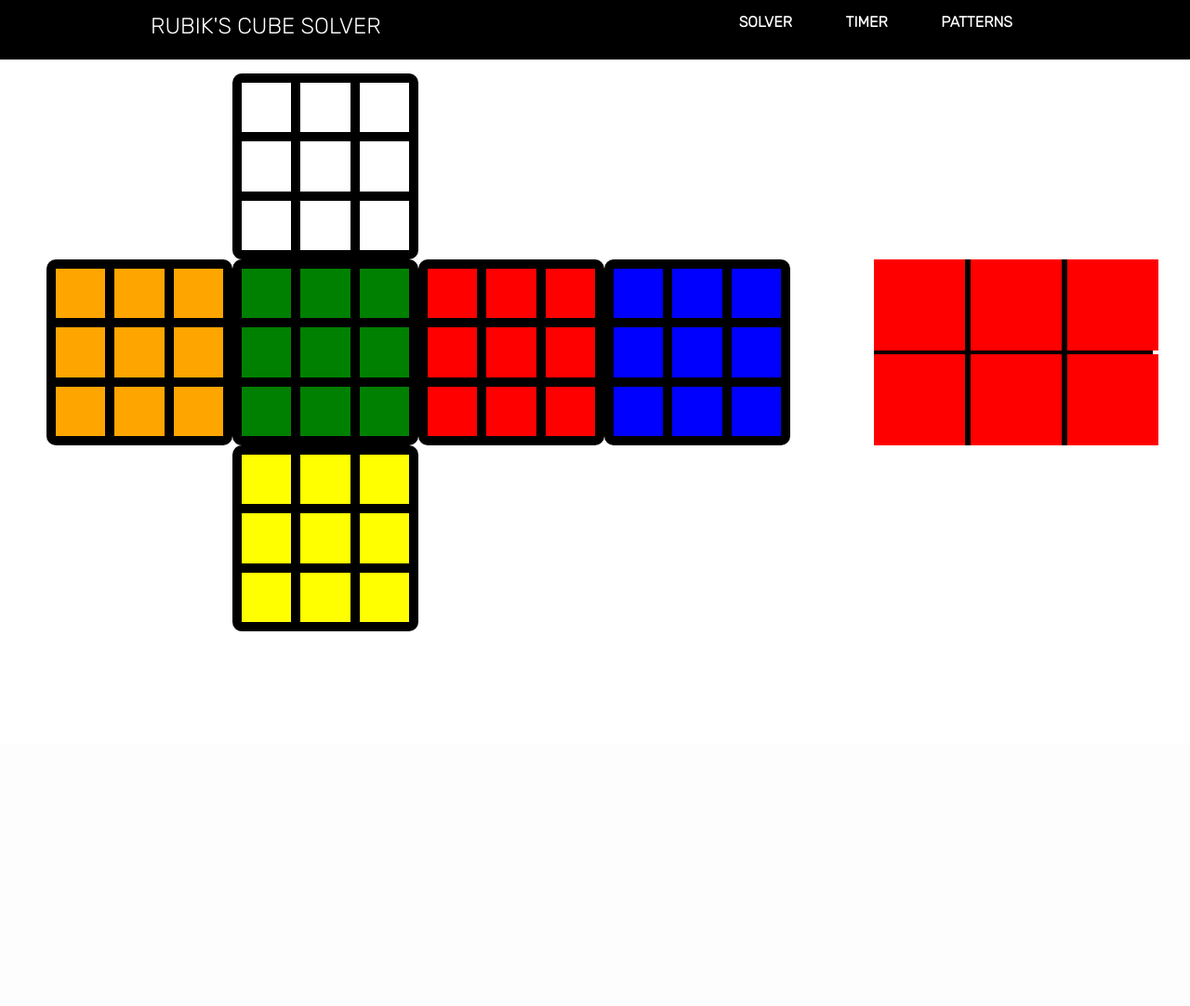
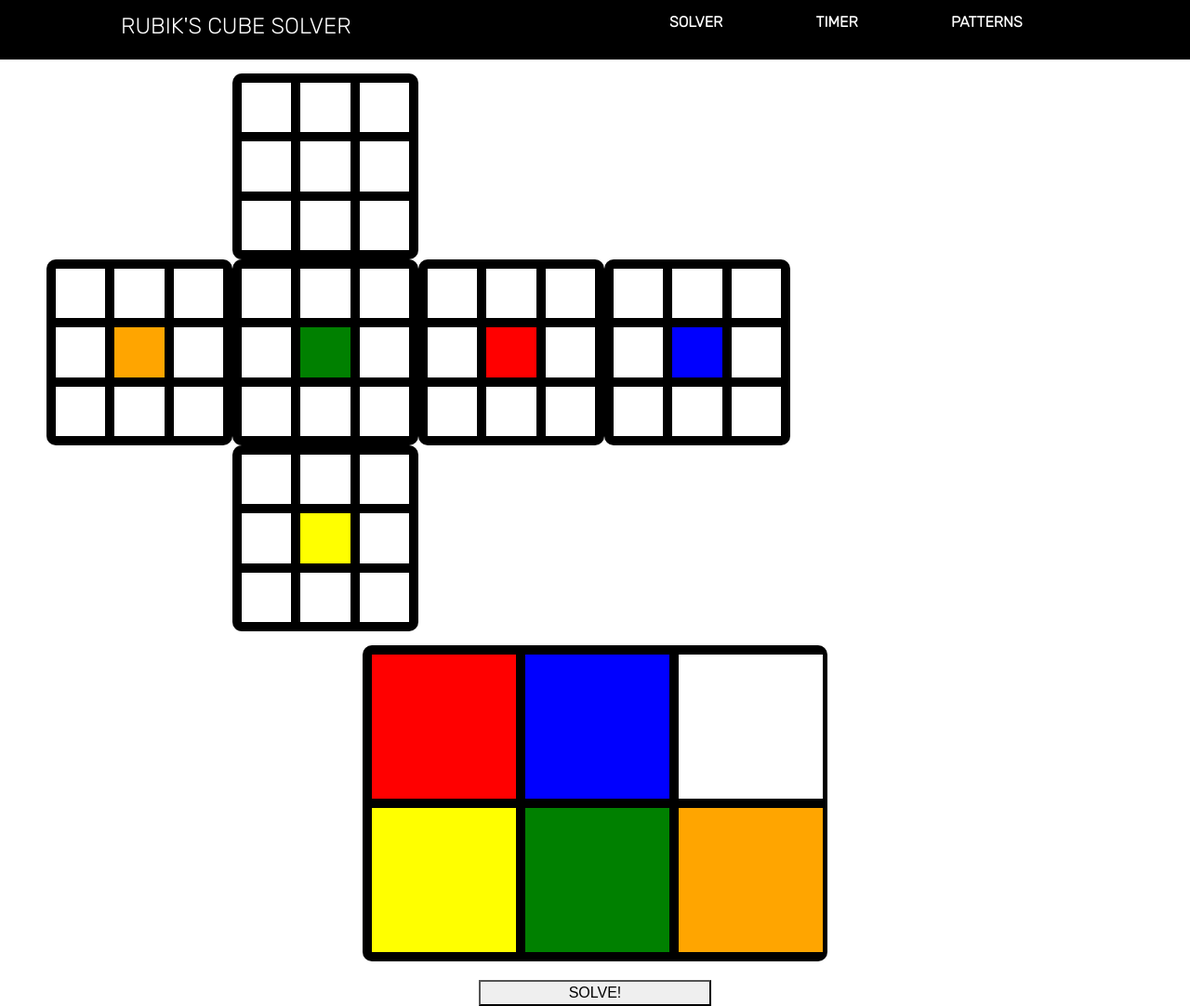
Before and after one commit to K12573/Rubik-s-Cube-Solver, a Flask app: page /solver in a window 1280 px wide. Shown: the whole page at 93% size. Before the commit the page ends 679 px from the top, so only its background shows below. Run offline with Flask 2, Linux system fonts and the light colour scheme; some libraries are stand-ins or nearby versions.

Commit message:
Finish changing colors of cubies => Next steps: Solve the cube

```diff
--- a/website/static/css/main.css
+++ b/website/static/css/main.css
@@ -61,6 +61,9 @@ body{
     aspect-ratio: 1/1;
 }
 
+.color-pallette_face{
+    aspect-ratio: 1/1;
+}
 .white-bg{
     background-color: white;
 }
@@ -173,39 +176,54 @@ nav{
 
 
 .color-pallette{
-    height: 200px;
-    width: 300px;
-    margin: auto auto;
+    height: 340px;
+    width: 500px;
     background-color: black ;
+    display:grid;
+    grid-template-columns: repeat(3, 1fr);
+    gap: 10px;
+    padding:10px;
+    border-radius: 10px;;
 
-    display: grid;
-    grid-template-columns: repeat(3, 1fr);
-    gap: 2%;
 }
 
-.square{
-    aspect-ratio: 1/1;
+.right{
+    margin: auto auto;
+
     display: flex;
+    flex-direction: column;
+    row-gap: 20px;
     align-items: center;
-    background-color: red;
 }
 
-@media screen and (max-width: 1024px){
+.solveButton{
+    width: 50%;
+}
+
+@media screen and (max-width: 1500px){
     .nav-links{
         width: 40%;
     }
-}
 
-@media screen and (max-width: 820px){
 
     .solver{
         flex-direction: column;
     }
+}
+
+@media screen and (max-width: 850px){
+
 
     body{
         overflow-x: hidden;
     }
 
+    .color-pallette{
+        width: 200px;
+        height: 140px;
+
+
+    }
     .wrapper{
         width: 88px;
         height: 88px;
--- /dev/null
+++ b/website/static/js/cubeManager.js
@@ -0,0 +1,56 @@
+// This class's misssion is to control all cubies of the rubik's cube
+
+// It manage each face color and run the solver function to generate the algorithm
+
+const cubies = document.getElementsByClassName('face');
+const colors = document.getElementsByClassName('color-pallette_face');
+let cubieColor = '';
+
+// initialize the 2D array
+
+// creating the 1D array
+var cubeFaces = new Array(6);
+
+// loop through cubeFaces and create a 2D array
+for(let i = 0; i< cubeFaces.length;i++ ){
+    cubeFaces[i] = new Array(9);
+}
+
+// initializing the 2D array
+for(let i = 0; i < cubeFaces.length; i++){
+    for(var j = 0; j < cubeFaces[i].length; j++){
+        cubeFaces[i][j] = "U";
+    }
+}
+
+
+// get the color from the color pallette
+for(let i = 0; i < colors.length; i++){
+    colors[i].addEventListener('click', colorChanger = () => {
+        cubieColor=colors[i].style.backgroundColor;
+
+    });
+}
+
+// "Paint" the cubies by changing their colors and record these in the array
+for(let i = 0; i < cubies.length; i++){
+    cubies[i].addEventListener('click', function handler(){
+        if(cubies[i].id != "U5" && cubies[i].id != "L5" && cubies[i].id != "R5" && cubies[i].id != "B5" && cubies[i].id != "D5" && cubies[i].id != "F5"){
+            cubies[i].style.backgroundColor = cubieColor;
+
+        }
+    });
+
+
+}
+
+//Solver string format: U ==> R => F ==> D ==> L ==> B
+// Dictionary
+/*
+    U => white
+    R => red
+    F => green
+    D => yellow
+    L => orange
+    B => blue
+ */
--- /dev/null
+++ b/website/static/js/cubie.js
@@ -0,0 +1 @@
+// This class is applied to each individual cubie, change their colors
--- a/website/templates/base.html
+++ b/website/templates/base.html
@@ -37,5 +37,8 @@
         <script src="https://code.jquery.com/jquery-3.2.1.slim.min.js" integrity="sha384-KJ3o2DKtIkvYIK3UENzmM7KCkRr/rE9/Qpg6aAZGJwFDMVNA/GpGFF93hXpG5KkN" crossorigin="anonymous"></script>
         <script src="https://cdn.jsdelivr.net/npm/popper.js@1.12.9/dist/umd/popper.min.js" integrity="sha384-ApNbgh9B+Y1QKtv3Rn7W3mgPxhU9K/ScQsAP7hUibX39j7fakFPskvXusvfa0b4Q" crossorigin="anonymous"></script>
         <script src="https://cdn.jsdelivr.net/npm/bootstrap@4.0.0/dist/js/bootstrap.min.js" integrity="sha384-JZR6Spejh4U02d8jOt6vLEHfe/JQGiRRSQQxSfFWpi1MquVdAyjUar5+76PVCmYl" crossorigin="anonymous"></script>
+
+        <script src="{{url_for('static', filename = 'js/cubeManager.js')}}"></script>
+
     </body>
 </html>
--- a/website/templates/solver.html
+++ b/website/templates/solver.html
@@ -10,88 +10,96 @@
     <div class="face-container" id = "cube">
 
         <div class="wrapper white-face ">
-            <div class="face white-bg"></div>
-            <div class="face white-bg"></div>
-            <div class="face white-bg"></div>
-            <div class="face white-bg"></div>
-            <div class="face white-bg"></div>
-            <div class="face white-bg"></div>
-            <div class="face white-bg"></div>
-            <div class="face white-bg"></div>
-            <div class="face white-bg"></div>
+            <div class="face" style="background-color:white" id="U1"></div>
+            <div class="face" style="background-color:white" id="U2"></div>
+            <div class="face" style="background-color:white" id="U3"></div>
+            <div class="face" style="background-color:white" id="U4"></div>
+            <div class="face" style="background-color:white" id="U5"></div>
+            <div class="face" style="background-color:white" id="U6"></div>
+            <div class="face" style="background-color:white" id="U7"></div>
+            <div class="face" style="background-color:white" id="U8"></div>
+            <div class="face" style="background-color:white" id="U9"></div>
         </div>
 
 
         <div class="wrapper orange-face">
-            <div class="face orange-bg"></div>
-            <div class="face orange-bg"></div>
-            <div class="face orange-bg"></div>
-            <div class="face orange-bg"></div>
-            <div class="face orange-bg"></div>
-            <div class="face orange-bg"></div>
-            <div class="face orange-bg"></div>
-            <div class="face orange-bg"></div>
-            <div class="face orange-bg"></div>
+            <div class="face " style="background-color:white" id="L1"></div>
+            <div class="face " style="background-color:white" id="L2"></div>
+            <div class="face " style="background-color:white" id="L3"></div>
+            <div class="face " style="background-color:white" id="L4"></div>
+            <div class="face " style="background-color:orange" id="L5"></div>
+            <div class="face " style="background-color:white" id="L6"></div>
+            <div class="face " style="background-color:white" id="L7"></div>
+            <div class="face " style="background-color:white" id="L8"></div>
+            <div class="face " style="background-color:white" id="L9"></div>
         </div>
 
         <div class="wrapper green-face">
-            <div class="face green-bg"></div>
-            <div class="face green-bg"></div>
-            <div class="face green-bg"></div>
-            <div class="face green-bg"></div>
-            <div class="face green-bg"></div>
-            <div class="face green-bg"></div>
-            <div class="face green-bg"></div>
-            <div class="face green-bg"></div>
-            <div class="face green-bg"></div>
+            <div class="face" style="background-color:white" id="F1"></div>
+            <div class="face" style="background-color:white" id="F2"></div>
+            <div class="face" style="background-color:white" id="F3"></div>
+            <div class="face" style="background-color:white" id="F4"></div>
+            <div class="face" style="background-color:green" id="F5"></div>
+            <div class="face" style="background-color:white" id="F6"></div>
+            <div class="face" style="background-color:white" id="F7"></div>
+            <div class="face" style="background-color:white" id="F8"></div>
+            <div class="face" style="background-color:white" id="F9"></div>
         </div>
 
         <div class="wrapper red-face">
-            <div class="face red-bg"></div>
-            <div class="face red-bg"></div>
-            <div class="face red-bg"></div>
-            <div class="face red-bg"></div>
-            <div class="face red-bg"></div>
-            <div class="face red-bg"></div>
-            <div class="face red-bg"></div>
-            <div class="face red-bg"></div>
-            <div class="face red-bg"></div>
+            <div class="face" style="background-color:white" id="R1"></div>
+            <div class="face" style="background-color:white" id="R2"></div>
+            <div class="face" style="background-color:white" id="R3"></div>
+            <div class="face" style="background-color:white" id="R4"></div>
+            <div class="face" style="background-color:red" id="R5"></div>
+            <div class="face" style="background-color:white" id="R6"></div>
+            <div class="face" style="background-color:white" id="R7"></div>
+            <div class="face" style="background-color:white" id="R8"></div>
+            <div class="face" style="background-color:white" id="R9"></div>
         </div>
 
         <div class="wrapper blue-face">
-            <div class="face blue-bg"></div>
-            <div class="face blue-bg"></div>
-            <div class="face blue-bg"></div>
-            <div class="face blue-bg"></div>
-            <div class="face blue-bg"></div>
-            <div class="face blue-bg"></div>
-            <div class="face blue-bg"></div>
-            <div class="face blue-bg"></div>
-            <div class="face blue-bg"></div>
+            <div class="face" style="background-color:white" id="B1"></div>
+            <div class="face" style="background-color:white" id="B2"></div>
+            <div class="face" style="background-color:white" id="B3"></div>
+            <div class="face" style="background-color:white" id="B4"></div>
+            <div class="face" style="background-color:blue" id="B5"></div>
+            <div class="face" style="background-color:white" id="B6"></div>
+            <div class="face" style="background-color:white" id="B7"></div>
+            <div class="face" style="background-color:white" id="B8"></div>
+            <div class="face" style="background-color:white" id="B9"></div>
         </div>
 
         <div class="wrapper yellow-face">
-            <div class="face yellow-bg"></div>
-            <div class="face yellow-bg"></div>
-            <div class="face yellow-bg"></div>
-            <div class="face yellow-bg"></div>
-            <div class="face yellow-bg"></div>
-            <div class="face yellow-bg"></div>
-            <div class="face yellow-bg"></div>
-            <div class="face yellow-bg"></div>
-            <div class="face yellow-bg"></div>
+            <div class="face" style="background-color:white" id="D1"></div>
+            <div class="face" style="background-color:white" id="D2"></div>
+            <div class="face" style="background-color:white" id="D3"></div>
+            <div class="face" style="background-color:white" id="D4"></div>
+            <div class="face" style="background-color:yellow" id="D5"></div>
+            <div class="face" style="background-color:white" id="D6"></div>
+            <div class="face" style="background-color:white" id="D7"></div>
+            <div class="face" style="background-color:white" id="D8"></div>
+            <div class="face" style="background-color:white" id="D9"></div>
         </div>
 
     </div>
 
-    <div class="color-pallette">
-        <div class="square"></div>
-        <div class="square"></div>
-        <div class="square"></div>
-        <div class="square"></div>
-        <div class="square"></div>
-        <div class="square"></div>
+    <div class="right">
+        <div class="color-pallette">
+            <div class="color-pallette_face" style="background-color:red"></div>
+            <div class="color-pallette_face" style="background-color:blue"></div>
+            <div class="color-pallette_face" style="background-color:white"></div>
+            <div class="color-pallette_face" style="background-color:yellow"></div>
+            <div class="color-pallette_face" style="background-color:green"></div>
+            <div class="color-pallette_face" style="background-color:orange"></div>
+
+        </div>
+
+        <button class = "solveButton">SOLVE!</button>
     </div>
+
+
+
 </div>
 
 
```
Also changed, not shown: 2 other files.
